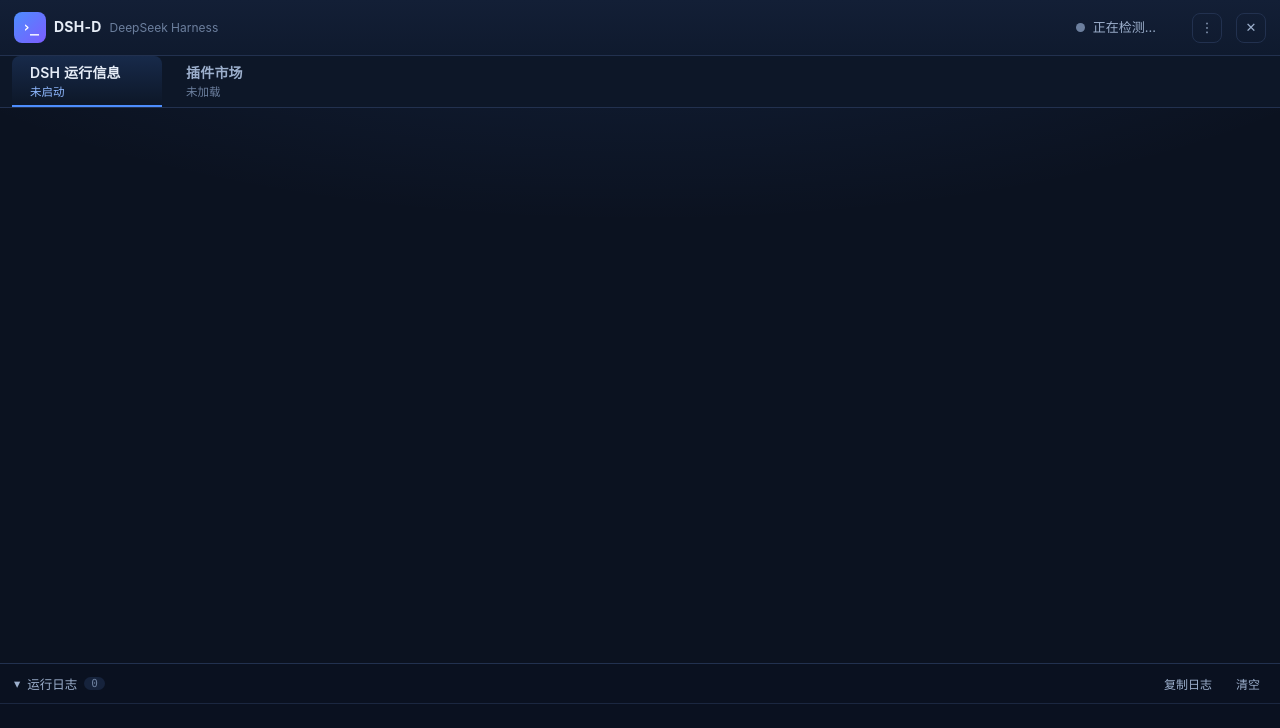
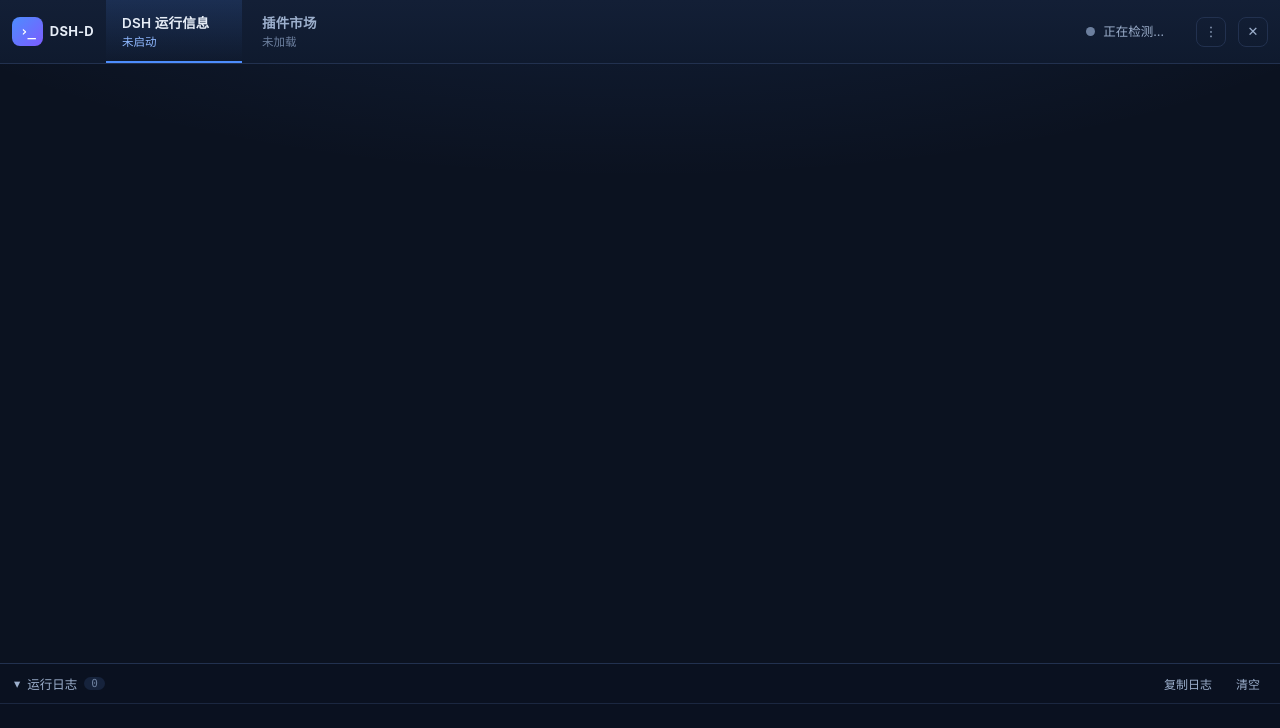
Before and after one commit to jaxzhou/dsh-deskshell, an Electron app: page src/renderer/index.html in a window 1280 px wide. Drawn offline with Linux system fonts and the light colour scheme; no server answers.

Commit message:
feat(ui): 0.1.4 — 大 tab 并入顶栏同一行
之前 tab 单独占一行（工具栏 + tab 栏共约 108px）。现在品牌、两个大 tab、
状态、主操作、⋮ 菜单与退出按钮都在顶栏一行内完成，顶栏高度 64px，
内嵌的 dsh 界面从顶栏下方开始（inset 只按顶栏计算，此前是工具栏+tab 之和）。

- 品牌收紧为标记 + 名称（去掉副标题），状态文字可收缩省略
- tab 占满顶栏高度，选中态为顶栏底边的强调色下划线
- 其余不变：tab 副标题继续显示 dsh 运行状态/插件统计

自检 39/39、逻辑测试 192/192 通过；界面截图重新生成；
0.1.4 三平台产物已发布到 dsh.textwork.cn 并更新站点页面与 changelog。

```diff
--- a/package.json
+++ b/package.json
@@ -2,7 +2,7 @@
   "name": "dsh-d",
   "productName": "DSH-D",
   "desktopName": "dsh-d.desktop",
-  "version": "0.1.3",
+  "version": "0.1.4",
   "private": true,
   "description": "Electron desktop shell: detects, installs and runs DeepSeek Harness (dsh), then loads the running dsh Web GUI.",
   "main": "src/main/main.js",
--- a/src/renderer/app.js
+++ b/src/renderer/app.js
@@ -840,9 +840,9 @@
 
 // Keep the embedded GUI view aligned with our own toolbar height.
 function reportInset() {
-  const toolbar = el.toolbar.getBoundingClientRect().height;
-  const tabs = el.tabs.getBoundingClientRect().height;
-  const height = Math.round(toolbar + tabs);
+  // The tabs live inside the top bar now, so the embedded view starts right
+  // below that single row.
+  const height = Math.round(el.toolbar.getBoundingClientRect().height);
   if (height > 0) api.setViewInset({ top: height });
 }
 
--- a/src/renderer/index.html
+++ b/src/renderer/index.html
@@ -12,13 +12,23 @@
   </head>
   <body>
     <div class="app">
-      <!-- Shell toolbar: always on screen, the dsh GUI view is placed below it. -->
+      <!-- 顶栏：品牌 + 大 tab 导航 + 状态 + 操作，同一行内完成 -->
       <header class="toolbar" id="toolbar">
         <div class="brand">
           <span class="brand-glyph" aria-hidden="true">&rsaquo;_</span>
           <span class="brand-name">DSH-D</span>
-          <span class="brand-sub">DeepSeek Harness</span>
         </div>
+
+        <nav class="tabs" id="tabs" role="tablist" aria-label="主导航">
+          <button class="tab is-active" id="tab-dsh" data-tab="dsh" role="tab" aria-selected="true" title="运行中的 DSH Web 界面">
+            <span class="tab-title">DSH 运行信息</span>
+            <span class="tab-sub" id="tabDshSub">未启动</span>
+          </button>
+          <button class="tab" id="tab-market" data-tab="market" role="tab" aria-selected="false" title="外壳自带的插件市场">
+            <span class="tab-title">插件市场</span>
+            <span class="tab-sub" id="tabMarketSub">未加载</span>
+          </button>
+        </nav>
 
         <div class="status" id="status">
           <span class="status-dot" id="statusDot"></span>
@@ -46,19 +56,6 @@
 
         <button class="icon-btn" id="quitBtn" title="退出应用" aria-label="退出应用">✕</button>
       </header>
-
-      <!-- 顶部大 tab：主 tab 展示运行中的 dsh Web，另一个是外壳自己的插件市场 -->
-      <nav class="tabs" id="tabs" role="tablist" aria-label="主导航">
-        <button class="tab is-active" id="tab-dsh" data-tab="dsh" role="tab" aria-selected="true">
-          <span class="tab-title">DSH 运行信息</span>
-          <span class="tab-sub" id="tabDshSub">未启动</span>
-        </button>
-        <button class="tab" id="tab-market" data-tab="market" role="tab" aria-selected="false">
-          <span class="tab-title">插件市场</span>
-          <span class="tab-sub" id="tabMarketSub">未加载</span>
-        </button>
-        <span class="tab-fill"></span>
-      </nav>
 
       <main class="stage" id="stage">
         <!-- 1. 检测中 -->
--- a/src/renderer/styles.css
+++ b/src/renderer/styles.css
@@ -53,10 +53,10 @@
 .toolbar {
   display: flex;
   align-items: center;
-  gap: 14px;
-  height: 56px;
-  min-height: 56px;
-  padding: 0 14px;
+  gap: 12px;
+  height: 64px;
+  min-height: 64px;
+  padding: 0 12px;
   background: linear-gradient(180deg, #131f36 0%, #0f1a2e 100%);
   border-bottom: 1px solid var(--border);
 }
@@ -64,14 +64,15 @@
 .brand {
   display: flex;
   align-items: baseline;
-  gap: 8px;
+  gap: 7px;
+  flex: none;
   min-width: 0;
 }
 
 .brand-glyph {
   font-family: var(--mono);
   font-weight: 700;
-  font-size: 15px;
+  font-size: 14px;
   letter-spacing: -1px;
   color: #fff;
   background: linear-gradient(135deg, #4d8dfd, #7c5cff);
@@ -81,6 +82,7 @@
 
 .brand-name {
   font-weight: 650;
+  font-size: 13px;
   letter-spacing: 0.2px;
 }
 
@@ -96,6 +98,7 @@
   gap: 8px;
   margin-left: auto;
   min-width: 0;
+  overflow: hidden;
 }
 
 .status-dot {
@@ -122,10 +125,11 @@
 
 .status-text {
   color: var(--text-dim);
-  font-size: 13px;
+  font-size: 12.5px;
   white-space: nowrap;
   overflow: hidden;
   text-overflow: ellipsis;
+  flex: 0 1 auto;
 }
 
 .status-meta {
@@ -704,12 +708,9 @@
 .tabs {
   display: flex;
   align-items: stretch;
-  gap: 6px;
-  height: 52px;
-  min-height: 52px;
-  padding: 0 12px;
-  background: #0d1728;
-  border-bottom: 1px solid var(--border);
+  gap: 4px;
+  height: 100%;
+  flex: none;
 }
 
 .tab {
@@ -721,11 +722,10 @@
   flex-direction: column;
   justify-content: center;
   gap: 1px;
-  padding: 0 18px;
-  min-width: 150px;
+  padding: 0 16px;
+  min-width: 136px;
   cursor: pointer;
   border-bottom: 2px solid transparent;
-  border-radius: 8px 8px 0 0;
   font-family: inherit;
   text-align: left;
 }
@@ -738,13 +738,18 @@
 .tab.is-active {
   color: var(--text);
   border-bottom-color: var(--accent);
-  background: linear-gradient(180deg, rgba(77, 141, 253, 0.16), rgba(77, 141, 253, 0));
+  background: linear-gradient(180deg, rgba(77, 141, 253, 0.14), rgba(77, 141, 253, 0));
 }
 
 .tab-title {
-  font-size: 14px;
+  font-size: 13.5px;
+}
+
+.tab-title {
+  font-size: 13.5px;
   font-weight: 600;
   letter-spacing: 0.2px;
+  white-space: nowrap;
 }
 
 .tab-sub {
@@ -755,10 +760,6 @@
 
 .tab.is-active .tab-sub {
   color: #8fb8ff;
-}
-
-.tab-fill {
-  flex: 1 1 auto;
 }
 
 /* ------------------------------------------------------------- 插件市场 */
```
Also changed, not shown: README.md, ui-preview/01-checking.png, ui-preview/02-missing-dsh.png, ui-preview/03-installing-node.png, ui-preview/04-installing.png, ui-preview/05-running.png, ui-preview/06-error.png, ui-preview/07-menu.png, ui-preview/08-market.png, ui-preview/09-market-installing.png.
